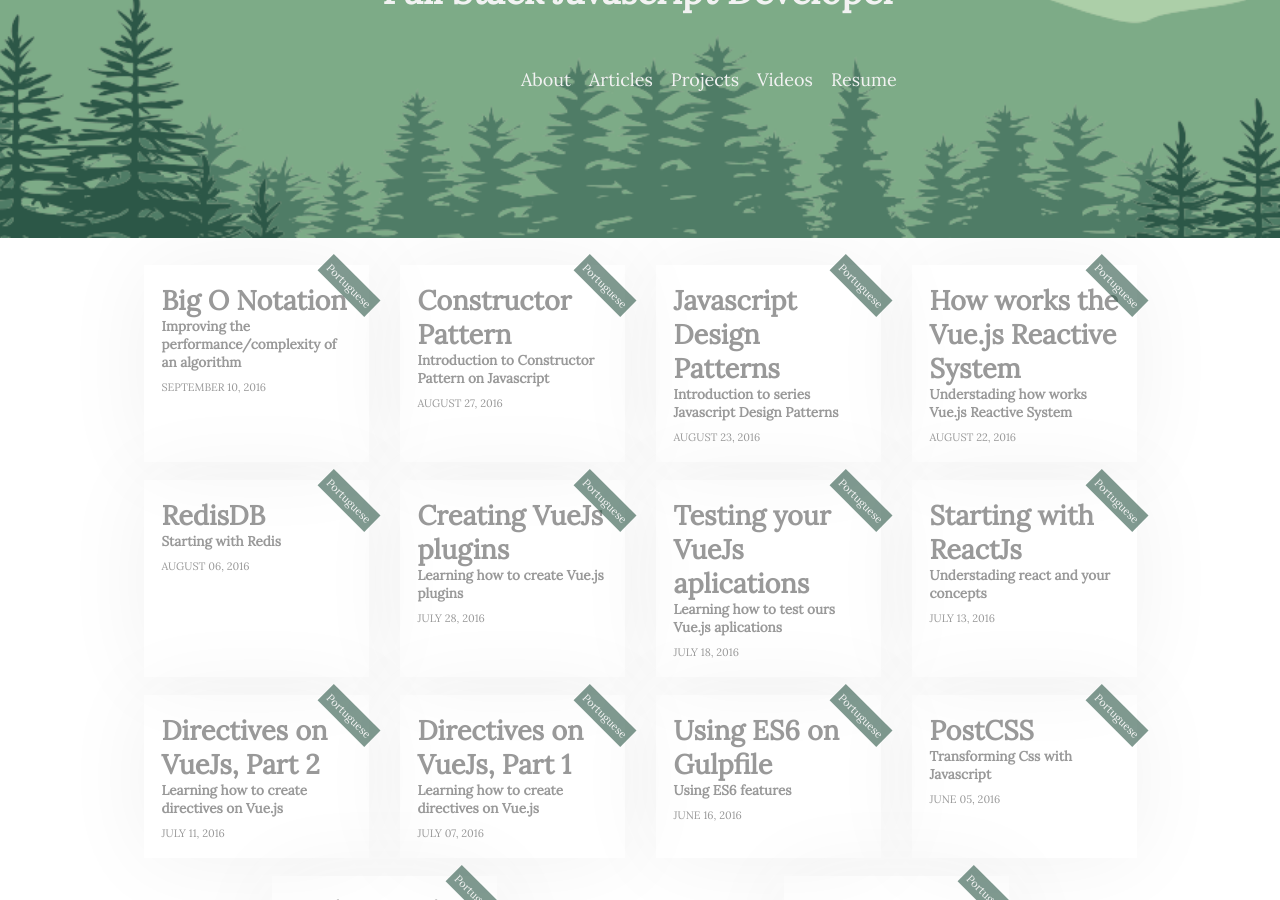
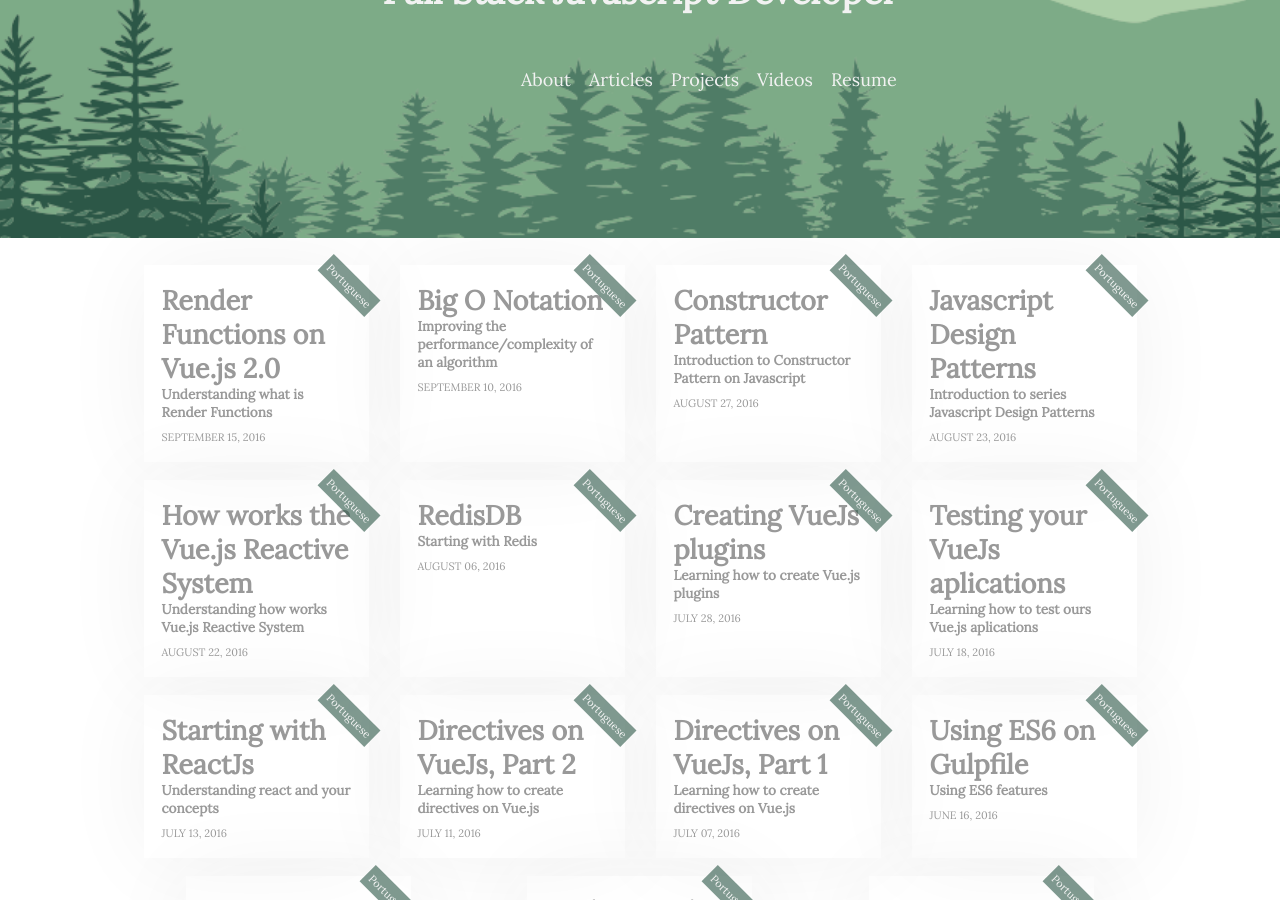
Before and after one commit to Halfeld/website, a Jekyll site: the page built from articles.html, in a window 1280 px wide and 900 px high, scrolled down 392 px. Built offline with Jekyll 4.4.1, drawn with Linux system fonts in a browser that asks for light colours; comment, search, counter and statistics services are not loaded; some of the changed text lies outside the part shown.

Commit message:
Add article

```diff
--- a/_data/articles.yml
+++ b/_data/articles.yml
@@ -1,3 +1,9 @@
+
+- title: Render Functions on Vue.js 2.0
+  desc: Understanding what is Render Functions
+  date: September 15, 2016
+  lang: Portuguese
+  url: http://www.vuejs-brasil.com.br/render-functions-no-vue-js-2-0/
 
 - title: Big O Notation
   desc: Improving the performance/complexity of an algorithm
@@ -18,7 +24,7 @@
   url: https://blog.mywork.art.br/javascript-design-patterns/
 
 - title: How works the Vue.js Reactive System
-  desc: Understading how works Vue.js Reactive System
+  desc: Understanding how works Vue.js Reactive System
   date: August 22, 2016
   lang: Portuguese
   url: http://www.vuejs-brasil.com.br/como-funciona-a-reatividade-no-vue-js/
@@ -42,7 +48,7 @@
   url: http://www.vuejs-brasil.com.br/testando-sua-aplicacao-vue-js/
 
 - title: Starting with ReactJs
-  desc: Understading react and your concepts
+  desc: Understanding react and your concepts
   date: July 13, 2016
   lang: Portuguese
   url: https://blog.mywork.art.br/come%C3%A7ando-com-reactjs/
@@ -78,7 +84,7 @@
   url: https://blog.mywork.art.br/escalonando-aplica%C3%A7%C3%B5es-nodejs/
 
 - title: Creating a CLI with Nodejs
-  desc: Leaning to create a CLI with Nodejs
+  desc: Learning to create a CLI with Nodejs
   date: April 03, 2016
   lang: Portuguese
   url: https://blog.mywork.art.br/criando-cli-com-nodejs/
```
